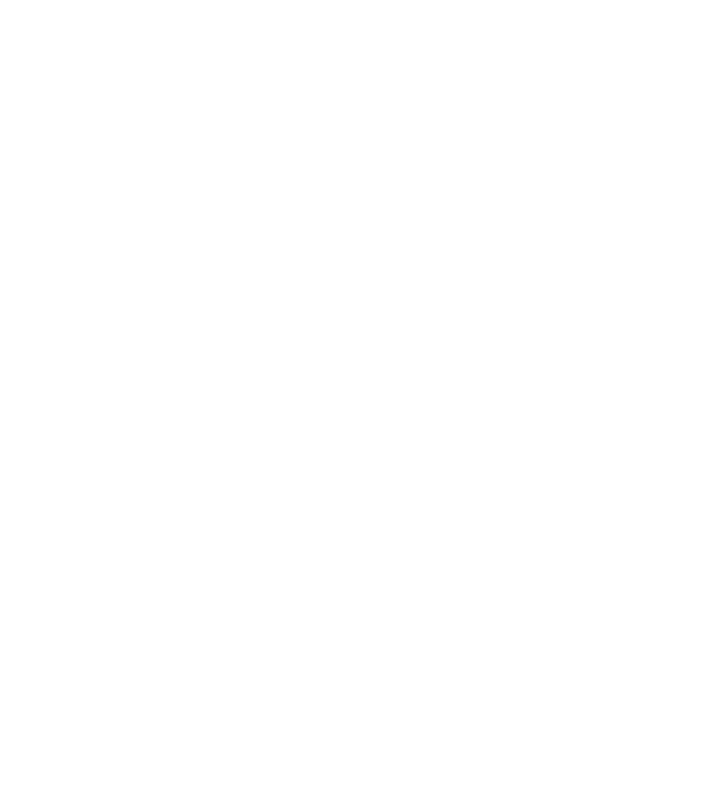
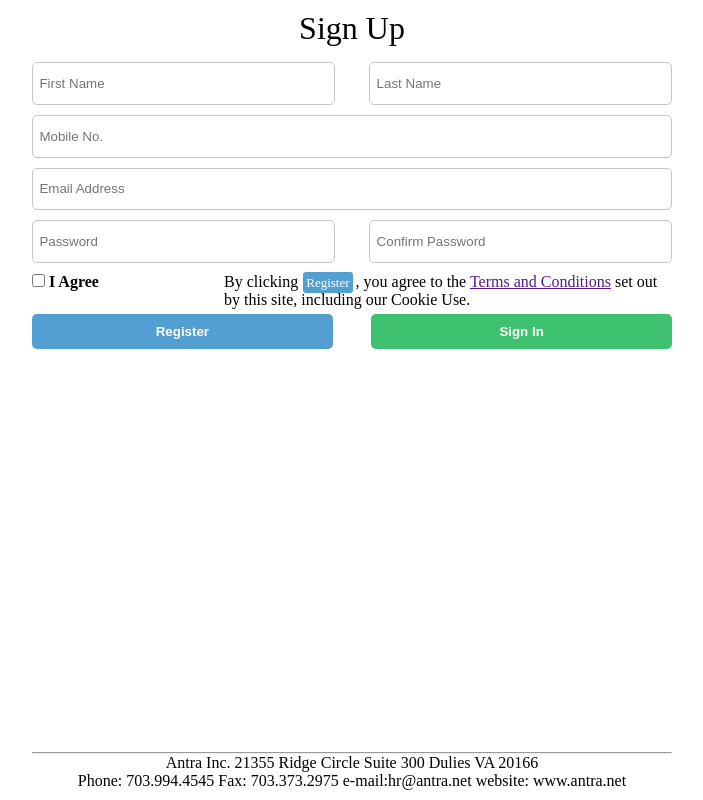
Before and after one commit to tommytran88/Homework-1, a plain HTML site: page index.html in a window 1280 px wide. Shown: the whole page, without its empty margins (288-991 px from the left). Drawn offline with Linux system fonts and the light colour scheme.

Commit message:
complete

```diff
--- a/index.html
+++ b/index.html
@@ -8,6 +8,35 @@
     <link rel="stylesheet" href="style.css"></link>
 </head>
 <body>
+    <header>Sign Up</header>
+    <form>
+        <div id="textFields">
+            <input type="text" id="fname" class="smBox" placeholder="First Name" required></input>
+            <input type="text" id="lname" class="smBox" placeholder="Last Name" required></input>
+            <input type="tel" id="telephone" class="lgBox" placeholder="Mobile No." required></input>
+            <input type="email" id="email" class="lgBox" placeholder="Email Address" required></input>
+            <input type="password" id="password" class="smBox" placeholder="Password" required></input>
+            <input type="password" id="confirmPassword" class="smBox" placeholder="Confirm Password" required></input>
+        </div>
+
+        <div id="termsAndCondition">
+            <div id="checkboxContainer">
+                <input type="checkbox" id="checkbox" required></input>
+                <label for="checkbox">I Agree</label>
+            </div>
+            <p>By clicking <span class="registerBox">Register</span>, you agree to the <a href="" target="_blank">Terms and Conditions</a> set out by this site, including our Cookie Use.</p>
+        </div>
+        <div id="buttons">
+            <button type="button" id="registerButton" class="registerBox">Register</button>
+            <button type="button" id="signInButton">Sign In</button>
+        </div>
+
+    </form>
+    <footer>
+        <hr>
+        <p>Antra Inc. 21355 Ridge Circle Suite 300 Dulies VA 20166</p>
+        <p>Phone: 703.994.4545 Fax: 703.373.2975 e-mail:hr@antra.net website: www.antra.net</p>
+    </footer>
 
 </body>
 </html>
--- a/style.css
+++ b/style.css
@@ -2,3 +2,143 @@
     margin: 0px;
     padding: 0px;
 }
+
+body {
+    height: 100vh;
+    width: 100vw;
+    display: flex;
+    flex-direction: column;
+    align-items: center;
+}
+
+header {
+    font-size: xx-large;
+    font-weight: 300;
+    padding: 10px 0px 10px 0px;
+}
+
+form {
+    height: 100%;
+    width: 50%;
+    display: flex;
+    flex-direction: column;
+    justify-content: flex-start;
+    align-items: center;
+}
+
+
+
+#textFields {
+    display: flex;
+    flex-flow: row wrap;
+    justify-content: space-between;
+
+}
+
+#textFields input {
+    height: 28px;
+    padding: 1% 0 1% 1%;
+    margin-top: 5px;
+    margin-bottom: 5px;
+    border: 1px solid rgb(199, 198, 198);
+    border-radius: 5px;
+    outline-color: rgb(141, 204, 245);
+}
+
+#textFields > .smBox {
+    width: 46%;
+}
+
+#textFields > .lgBox {
+    width: 100%;
+}
+
+#termsAndCondition {
+
+    width: 100%;
+    display: flex;
+    flex-direction: row;
+    justify-content: space-between;
+    padding: 5px;
+}
+
+#checkboxContainer {
+    width: 20%;
+    white-space: nowrap;
+}
+
+#checkboxContainer > label {
+    font-weight: bold;
+}
+
+#termsAndCondition > p {
+    width: 70%;
+    min-width: 234px;
+}
+
+#termsAndCondition > p > span {
+    margin: 0 3px 0 1px;
+    padding: 3px;
+    font-size: small;
+    border-radius: 3px;
+}
+
+#buttons {
+    width: 100%;
+    display: flex;
+    flex-direction: row;
+    justify-content: space-between;
+}
+
+#buttons > button {
+
+    height: 35px;
+    width: 47%;
+    font-weight: bold;
+    color:white;
+    border: none;
+    border-radius: 5px;
+
+}
+
+.registerBox {
+    color:white;
+    background-color: rgba(65, 149, 204, 0.9);
+}
+
+#registerButton:hover {
+
+    background-color: rgb(65, 149, 204, 1.0);
+}
+
+#signInButton {
+    background-color: rgb(42, 188, 96, 0.9);
+}
+
+#signInButton:hover {
+    background-color: rgb(42, 188, 96, 1.0);
+}
+
+
+footer {
+    width: 50%;
+    justify-self: flex-end;
+    padding-bottom: 10px;
+
+}
+
+footer > p {
+    text-align: center;
+}
+
+@media only screen and (max-width: 630px) {
+    #termsAndCondition {
+        flex-direction: column;
+        justify-content: center;
+    }
+    #termsAndCondition > p {
+        margin: 5px 0 5px 0;
+        width: 100%;
+        min-width: auto;
+    }
+}
```
